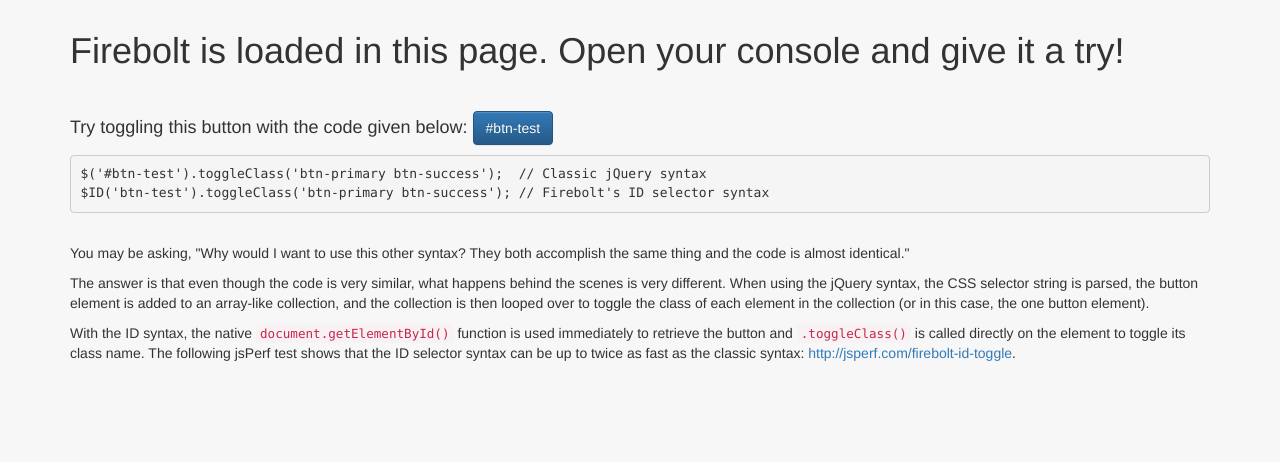
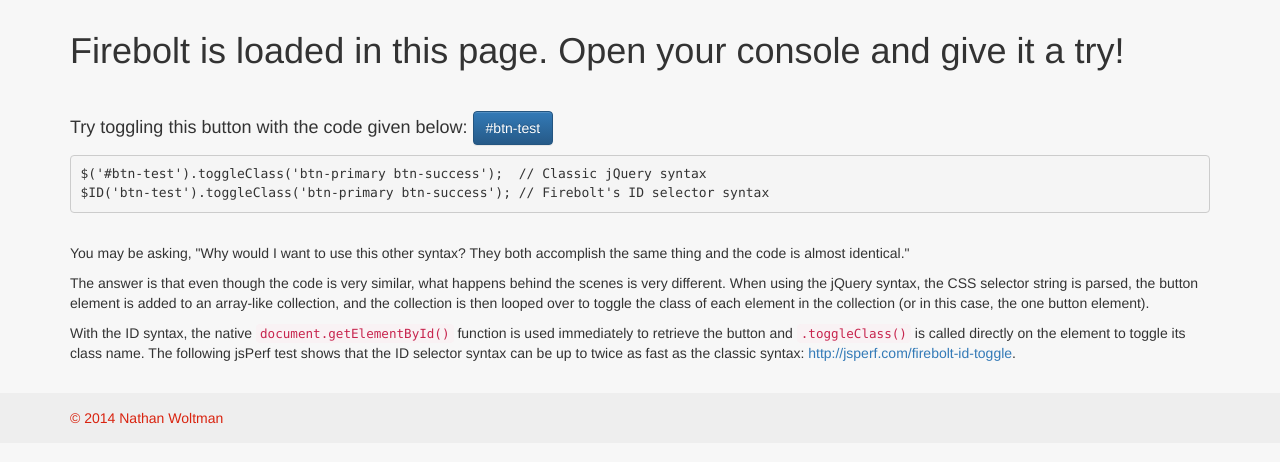
Before and after one commit to FireboltJS/fireboltjs.com, a plain HTML site: page playground/index.html in a window 1280 px wide. Shown: the part 60-522 px from the top of the page. Drawn offline with nearby package versions, Linux system fonts and the light colour scheme; a script that the page names is missing.

Commit message:
2-space HTML formatting and added footer to playground.

```diff
--- a/playground/index.html
+++ b/playground/index.html
@@ -63,6 +63,12 @@ $ID('btn-test').toggleClass('btn-primary btn-success'); // Firebolt's ID selecto
     </p>
   </div>
 
+  <div id="footer">
+    <div class="container">
+      <p>&copy; 2014 <a href="https://github.com/woollybogger">Nathan Woltman</a></p>
+    </div>
+  </div>
+
   <!-- Bootstrap JavaScript -->
   <script src="//code.jquery.com/jquery-2.1.0.min.js"></script>
   <script>$.noConflict()</script>
```
Also changed, not shown: index.html (+2 -5 lines). Lines whose indentation alone changed are shown as unchanged.
